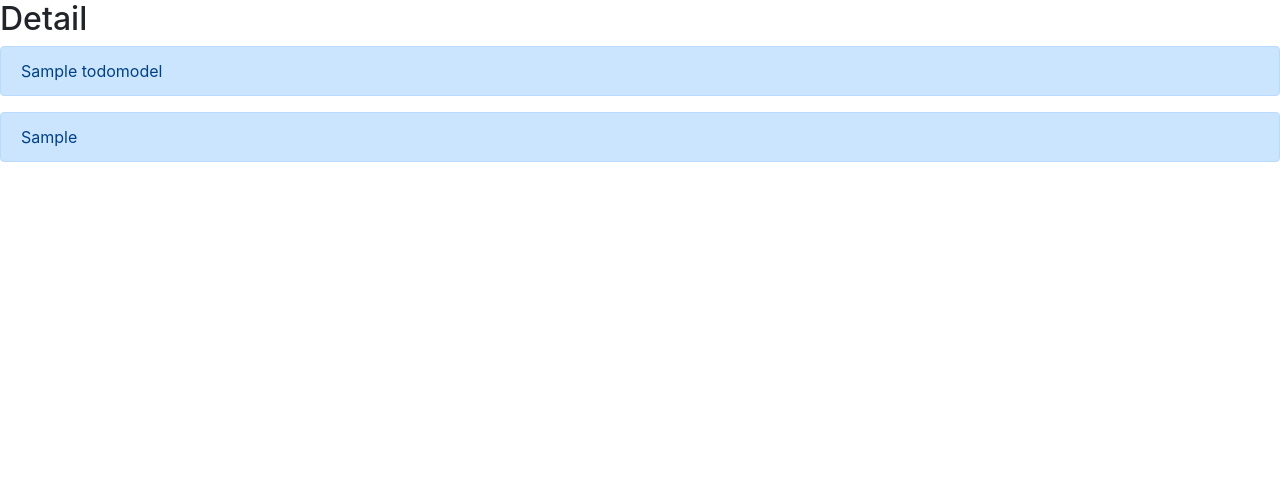
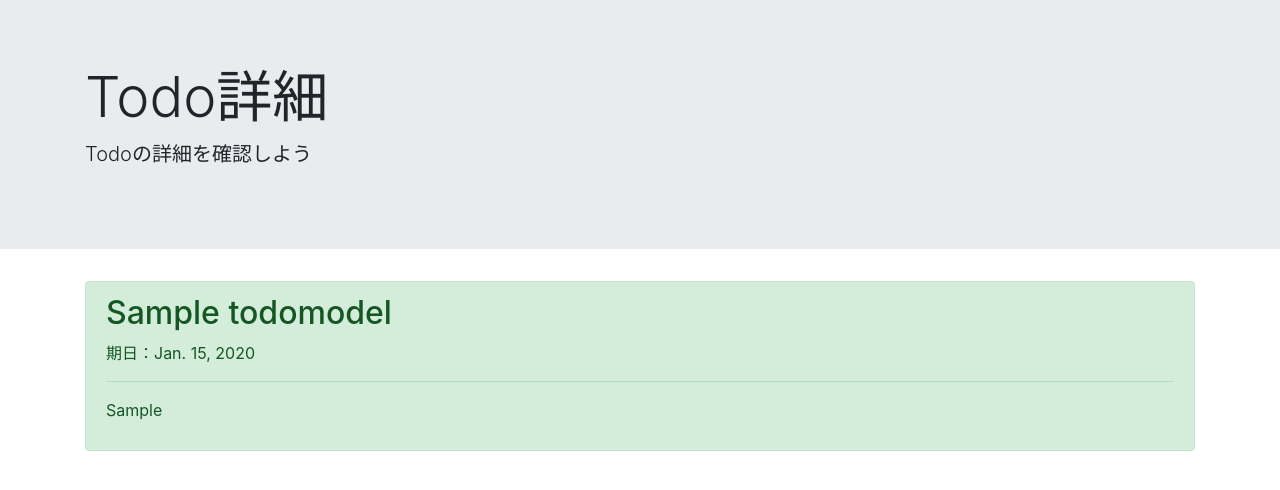
Before and after one commit to TonTech-GH/django_todo, a Django app: page /detail/1 in a window 1280 px wide. Shown: the top 490 px of the page. Run offline with Django 3.2, Linux system fonts and the light colour scheme; tables that the repository leaves empty hold one stand-in row (values such as "Sample post"); some libraries are stand-ins or nearby versions.

Commit message:
新規作成機能の追加、詳細の表示調整

```diff
--- a/templates/detail.html
+++ b/templates/detail.html
@@ -2,17 +2,23 @@
 
 <!-- ヘッダー -->
 {% block header %}
-<h2>Detail</h2>
+<div class="jumbotron jumbotron-fluid">
+  <div class="container">
+    <h1 class="display-4">Todo詳細</h1>
+    <p class="lead">Todoの詳細を確認しよう</p>
+  </div>
+</div>
 {% endblock header %}
 
 <!-- コンテンツ -->
 {% block content %}
-<div class="alert alert-primary" role="alert">
-  <!-- object はDBの中身の1レコードのオブジェクト -->
-  {{ object.title }}
-</div>
-
-<div class="alert alert-primary" role="alert">
-  {{ object.memo  }}
+<!-- 横幅を良い感じにしてくれるclass -->
+<div class="container">
+  <div class="alert alert-success" role="alert">
+    <h2>{{ object.title   }}</h2>
+    <p>期日：{{ object.duedate }}</p>
+    <hr>
+    <p>{{ object.memo    }}</p>
+  </div>
 </div>
 {% endblock content %}
```
Also changed, not shown: templates/list.html (+4 -3 lines).
